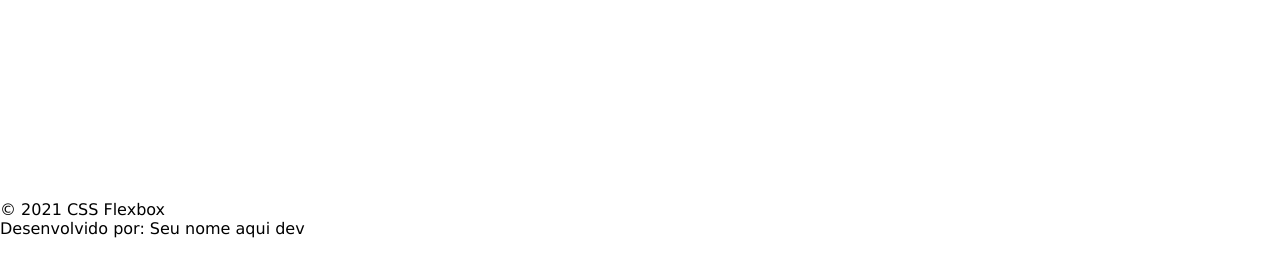
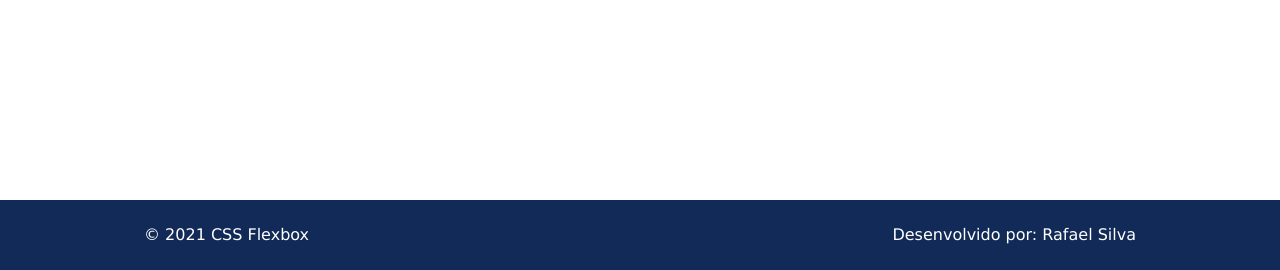
Before and after one commit to rafael-ds/bootcamp_dio, a PHP site: page / in a window 1280 px wide. Shown: the part 2381-2651 px from the top of the page. Before the commit the page ends 2619 px from the top, so only its background shows below. Run offline with PHP 8.4, Linux system fonts and the light colour scheme.

Commit message:
Aplicando a responsividade e Finalizando o projeto

```diff
--- a/Geracao_tech_unimed-BH/Modulo 2/3-Posicionando elementos com flexbox em css/Projeto Integrador/index.html
+++ b/Geracao_tech_unimed-BH/Modulo 2/3-Posicionando elementos com flexbox em css/Projeto Integrador/index.html
@@ -122,8 +122,10 @@
 
     <!-- Footer -->
     <footer>
-        <p>&copy; 2021 CSS Flexbox</p>
-        <p>Desenvolvido por: Seu nome aqui dev</p>
+        <div class="flex-container roda-pe">
+            <p>&copy; 2021 CSS Flexbox</p>
+            <p>Desenvolvido por: Rafael Silva</p>
+        </div>
     </footer>
 </body>
 </html>
--- a/Geracao_tech_unimed-BH/Modulo 2/3-Posicionando elementos com flexbox em css/Projeto Integrador/style.css
+++ b/Geracao_tech_unimed-BH/Modulo 2/3-Posicionando elementos com flexbox em css/Projeto Integrador/style.css
@@ -18,8 +18,9 @@ ul li a{
     display: flex;
     max-width: 992px;
     margin: auto;
-
+    min-width: 320px;
     width: 100%;
+    /* padding: 10px 15px; */
 }
 
 header{
@@ -59,7 +60,6 @@ header .menu{
 
 .apresentacao .texto-apresentacao{
     min-height: 200px;
-
 }
 
 .texto-apresentacao h1{
@@ -242,3 +242,65 @@ header .menu{
     margin-right: 5px;
 
 }
+
+footer{
+    background-color: #122a57;
+    height: 70px;
+    display: flex;
+    align-items: center;
+}
+
+.roda-pe{
+    justify-content: space-between;
+    color: white;
+}
+
+
+/* MediaQuerys */
+
+@media(max-width: 992px){
+    .flex-container{
+        flex-direction: column;
+    }
+
+    .apresentacao{
+        flex-direction: column-reverse;
+    }
+
+    .apresentacao .texto-apresentacao{
+        width: 100%;
+    }
+
+    #quem-somos{
+        flex-direction: column-reverse;
+    }
+
+    #quem-somos img{
+        min-width: 320px;
+        margin: auto;
+    }
+
+    .lista-servicos{
+        flex-direction: column;
+    }
+
+    .itens-servicos img{
+        width: 50%;
+        margin: auto;
+    }
+
+    .lista-planos{
+
+        flex-direction: column;
+        align-items: flex-start;
+        margin-bottom: 20px;
+
+    }
+
+    .lista-planos .item-plano{
+        max-width: 90%;
+        margin: auto;
+        width: 100%;
+        margin-bottom: 20px;
+    }
+}
```
Also changed, not shown: 1 other file.
